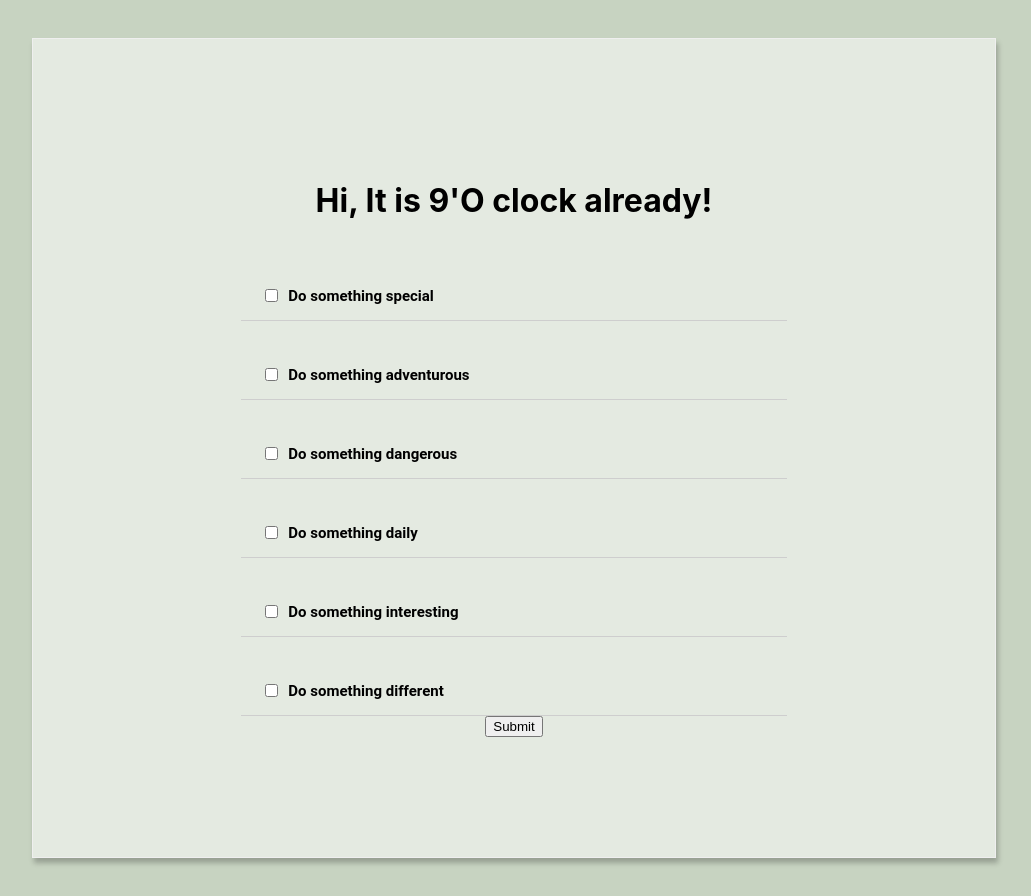
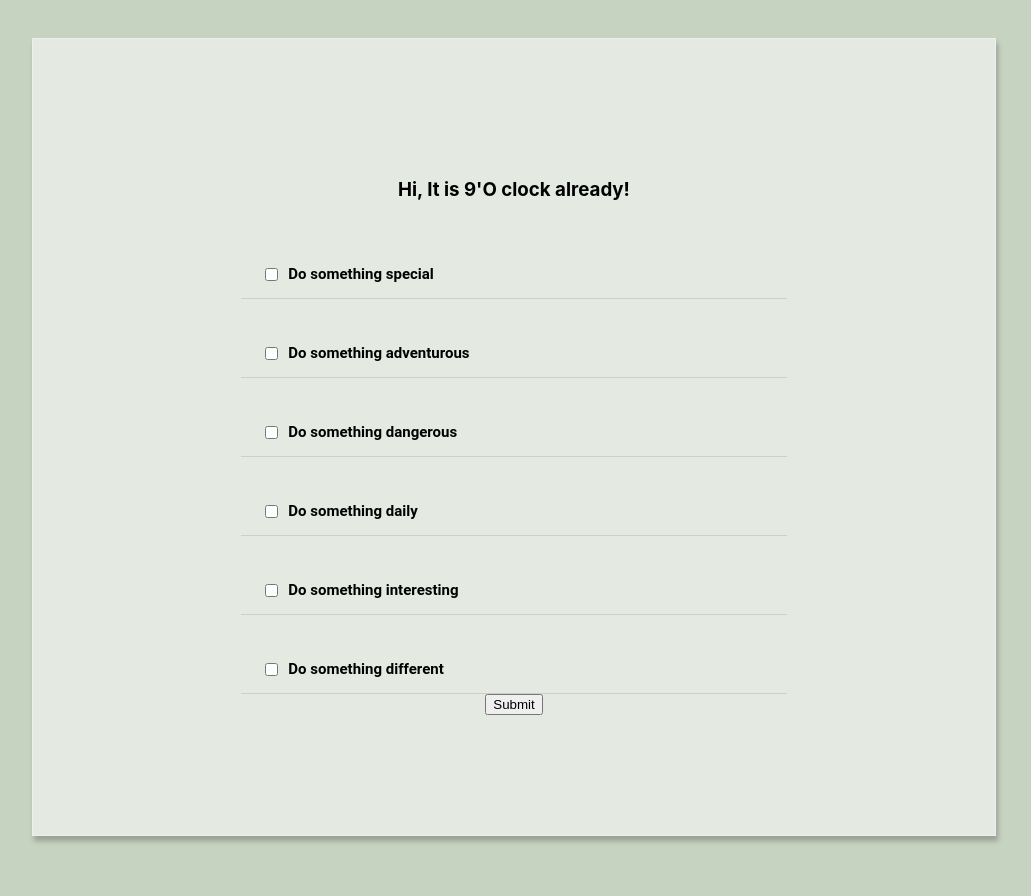
Before and after one commit to Akshay-cita/To-Do, a React (Create React App) app: page / in a window 1280 px wide. Shown: the whole page, without its empty margins (126-1157 px from the left). After the commit the page ends 875 px from the top, so only its background shows below. Built offline with nearby package versions, Linux system fonts and the light colour scheme.

Commit message:
Style changes

```diff
--- a/src/App.js
+++ b/src/App.js
@@ -44,7 +44,7 @@ class App extends React.Component {
 
     return (
     <div className="todo-list">
-    <h1>Hi, It is {date.getHours() %12}'O clock already! </h1>
+    <h3>Hi, It is {date.getHours() %12}'O clock already! </h3>
       {todolist}
       <button onClick={handleClick} > Submit </button>
     </div>
```
